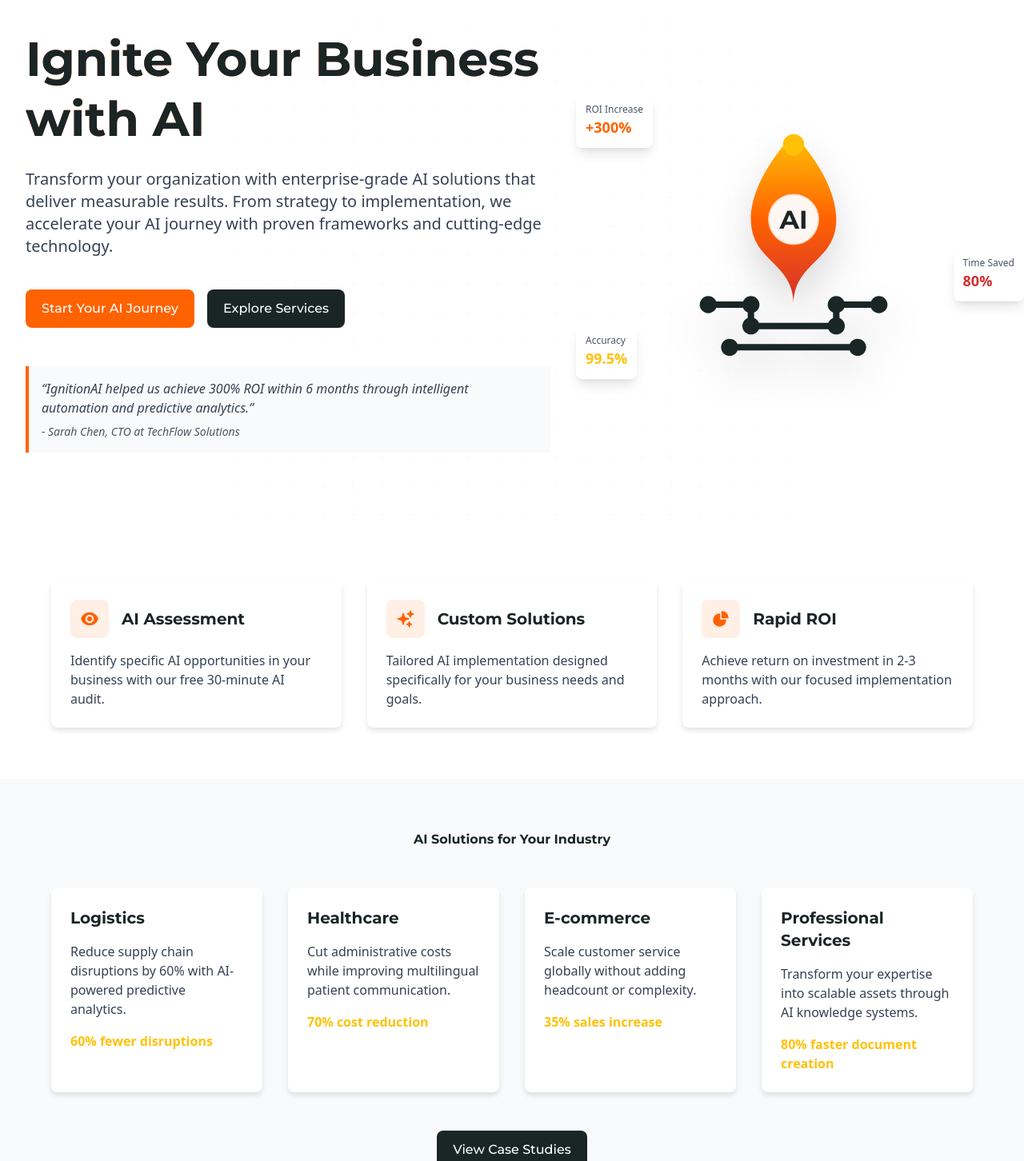
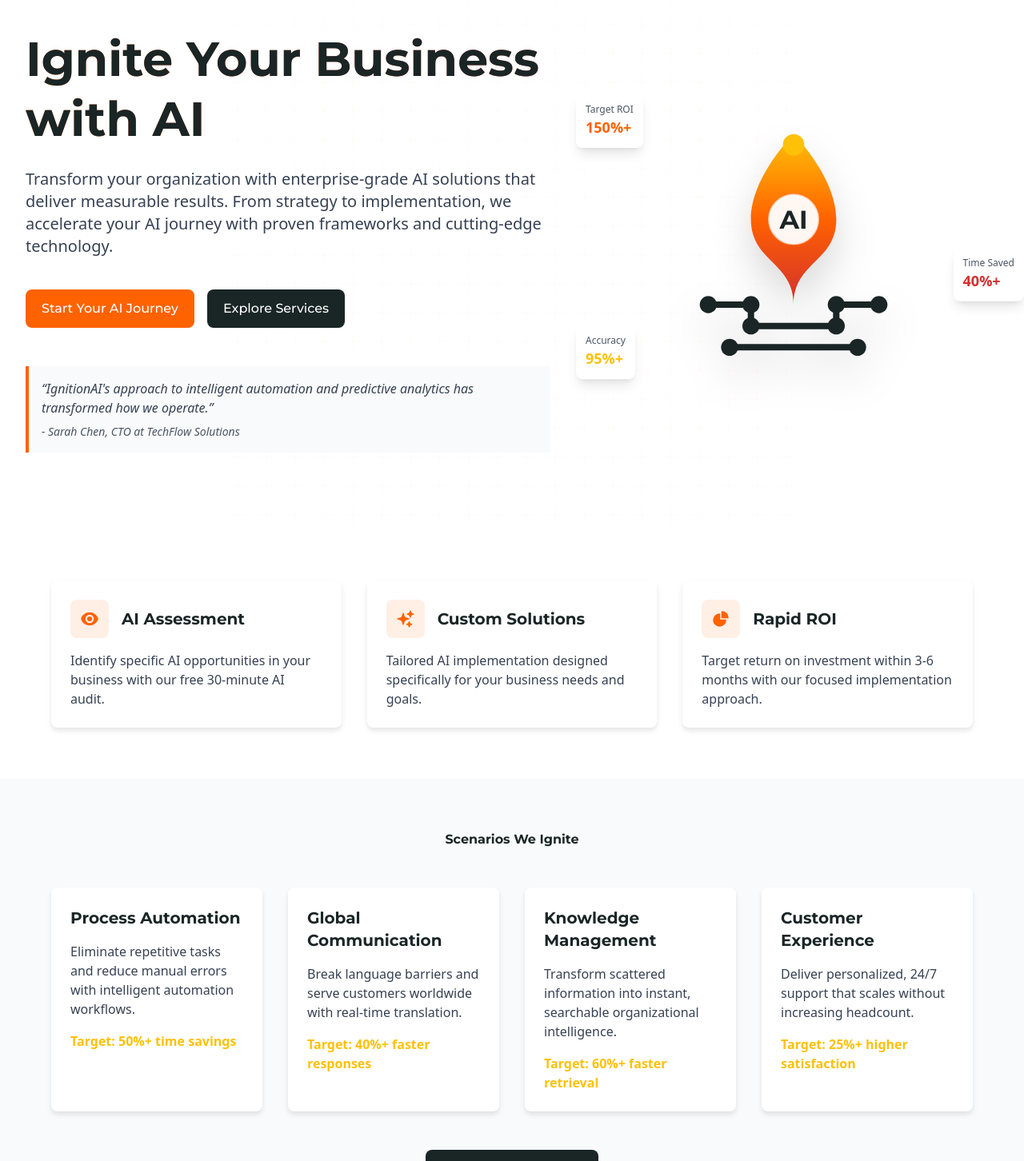
Before and after one commit to mario-guerra/ignitionai.xyz, a Next.js app: page / in a window 1280 px wide. Shown: the part 140-1592 px from the top of the page at 80% size. Built offline with nearby package versions, Linux system fonts and the light colour scheme.

Commit message:
updated hero section

```diff
--- a/src/app/page.tsx
+++ b/src/app/page.tsx
@@ -53,44 +53,44 @@ export default function Home() {
                 </div>
                 <h3 className="text-xl font-bold text-deep-charcoal">Rapid ROI</h3>
               </div>
-              <p className="text-gray-700">Achieve return on investment in 2-3 months with our focused implementation approach.</p>
+              <p className="text-gray-700">Target return on investment within 3-6 months with our focused implementation approach.</p>
             </div>
           </div>
         </div>
       </section>
 
-      {/* Industry Focus Section */}
+      {/* Scenarios We Ignite Section */}
       <section className="section bg-gray-50 circuit-bg">
         <div className="container mx-auto">
-          <h2 className="section-title text-center">AI Solutions for Your Industry</h2>
+          <h2 className="section-title text-center">Scenarios We Ignite</h2>
           <div className="grid grid-cols-1 md:grid-cols-2 lg:grid-cols-4 gap-8 mt-12">
             <div className="card hover:border-l-4 hover:border-l-ignition-orange transition-all">
-              <h3 className="text-xl font-bold mb-4 text-deep-charcoal">Logistics</h3>
-              <p className="text-gray-700 mb-4">Reduce supply chain disruptions by 60% with AI-powered predictive analytics.</p>
-              <div className="text-spark-yellow font-bold">60% fewer disruptions</div>
+              <h3 className="text-xl font-bold mb-4 text-deep-charcoal">Process Automation</h3>
+              <p className="text-gray-700 mb-4">Eliminate repetitive tasks and reduce manual errors with intelligent automation workflows.</p>
+              <div className="text-spark-yellow font-bold">Target: 50%+ time savings</div>
             </div>
 
             <div className="card hover:border-l-4 hover:border-l-ignition-orange transition-all">
-              <h3 className="text-xl font-bold mb-4 text-deep-charcoal">Healthcare</h3>
-              <p className="text-gray-700 mb-4">Cut administrative costs while improving multilingual patient communication.</p>
-              <div className="text-spark-yellow font-bold">70% cost reduction</div>
+              <h3 className="text-xl font-bold mb-4 text-deep-charcoal">Global Communication</h3>
+              <p className="text-gray-700 mb-4">Break language barriers and serve customers worldwide with real-time translation.</p>
+              <div className="text-spark-yellow font-bold">Target: 40%+ faster responses</div>
             </div>
 
             <div className="card hover:border-l-4 hover:border-l-ignition-orange transition-all">
-              <h3 className="text-xl font-bold mb-4 text-deep-charcoal">E-commerce</h3>
-              <p className="text-gray-700 mb-4">Scale customer service globally without adding headcount or complexity.</p>
-              <div className="text-spark-yellow font-bold">35% sales increase</div>
+              <h3 className="text-xl font-bold mb-4 text-deep-charcoal">Knowledge Management</h3>
+              <p className="text-gray-700 mb-4">Transform scattered information into instant, searchable organizational intelligence.</p>
+              <div className="text-spark-yellow font-bold">Target: 60%+ faster retrieval</div>
             </div>
 
             <div className="card hover:border-l-4 hover:border-l-ignition-orange transition-all">
-              <h3 className="text-xl font-bold mb-4 text-deep-charcoal">Professional Services</h3>
-              <p className="text-gray-700 mb-4">Transform your expertise into scalable assets through AI knowledge systems.</p>
-              <div className="text-spark-yellow font-bold">80% faster document creation</div>
+              <h3 className="text-xl font-bold mb-4 text-deep-charcoal">Customer Experience</h3>
+              <p className="text-gray-700 mb-4">Deliver personalized, 24/7 support that scales without increasing headcount.</p>
+              <div className="text-spark-yellow font-bold">Target: 25%+ higher satisfaction</div>
             </div>
           </div>
           <div className="text-center mt-12">
-            <Link href="/case-studies" className="btn-secondary">
-              View Case Studies
+            <Link href="/services" className="btn-secondary">
+              Explore Our Solutions
             </Link>
           </div>
         </div>
--- a/src/components/layout/HeroSection.tsx
+++ b/src/components/layout/HeroSection.tsx
@@ -50,8 +50,8 @@ const HeroSection = () => {
 
               <div className="mt-8 md:mt-12 p-4 border-l-4 border-ignition-orange bg-gray-50 max-w-2xl mx-auto lg:mx-0">
                 <p className="font-montserrat italic text-gray-700 text-sm sm:text-base">
-                  &ldquo;IgnitionAI helped us achieve 300% ROI within 6 months through intelligent
-                  automation and predictive analytics.&rdquo;
+                  &ldquo;IgnitionAI's approach to intelligent automation and predictive analytics
+                  has transformed how we operate.&rdquo;
                 </p>
                 <cite className="block mt-2 text-xs sm:text-sm text-gray-600">
                   - Sarah Chen, CTO at TechFlow Solutions
@@ -129,8 +129,8 @@ const HeroSection = () => {
                 animate={{ y: [0, -10, 0] }}
                 transition={{ duration: 3, repeat: Infinity }}
               >
-                <div className="text-xs text-gray-600">ROI Increase</div>
-                <div className="text-sm sm:text-lg font-bold text-ignition-orange">+300%</div>
+                <div className="text-xs text-gray-600">Target ROI</div>
+                <div className="text-sm sm:text-lg font-bold text-ignition-orange">150%+</div>
               </motion.div>
 
               <motion.div
@@ -139,7 +139,7 @@ const HeroSection = () => {
                 transition={{ duration: 2.5, repeat: Infinity, delay: 0.5 }}
               >
                 <div className="text-xs text-gray-600">Time Saved</div>
-                <div className="text-sm sm:text-lg font-bold text-ember-red">80%</div>
+                <div className="text-sm sm:text-lg font-bold text-ember-red">40%+</div>
               </motion.div>
 
               <motion.div
@@ -148,7 +148,7 @@ const HeroSection = () => {
                 transition={{ duration: 2.8, repeat: Infinity, delay: 1 }}
               >
                 <div className="text-xs text-gray-600">Accuracy</div>
-                <div className="text-sm sm:text-lg font-bold text-spark-yellow">99.5%</div>
+                <div className="text-sm sm:text-lg font-bold text-spark-yellow">95%+</div>
               </motion.div>
             </div>
           </motion.div>
```
